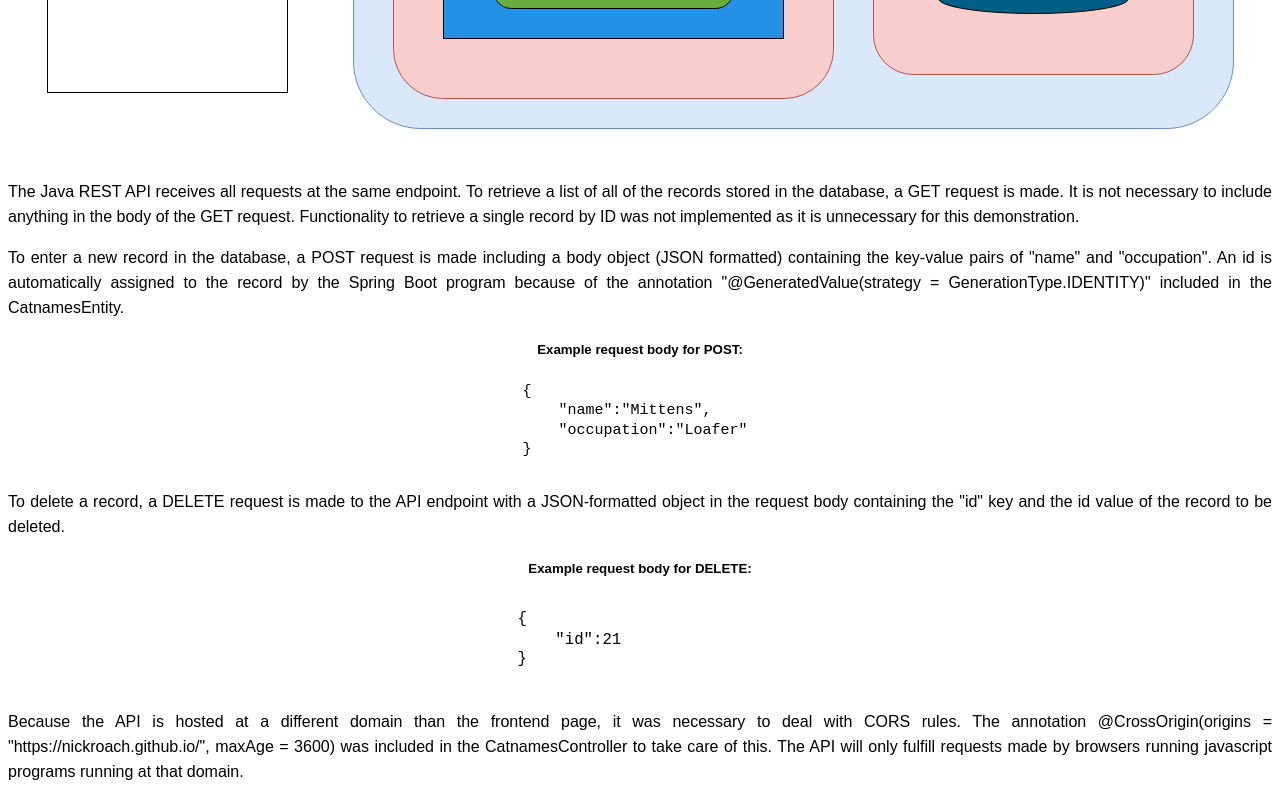
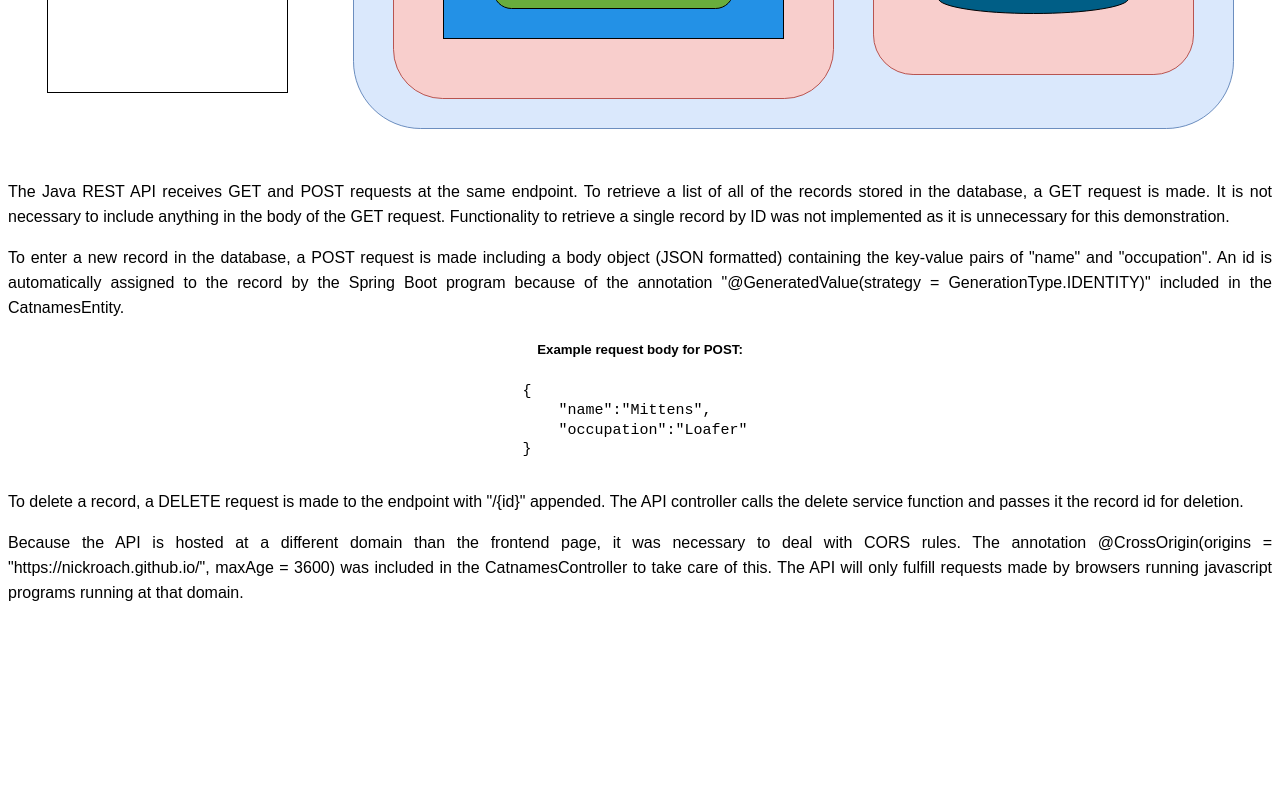
Before and after one commit to NickRoach/catnames, a plain HTML site: page index.html in a window 1280 px wide. Shown: the part 1707-2507 px from the top of the page. After the commit the page ends 2328 px from the top, so only its background shows below. Drawn offline with Linux system fonts and the light colour scheme; no server answers.

Commit message:
DELETE explanation in index.html modified to reflect new endpoint

```diff
--- a/index.html
+++ b/index.html
@@ -55,11 +55,12 @@
             src="./images/architecture-diagram-vertical.svg"
         />
         <p>
-            The Java REST API receives all requests at the same endpoint. To
-            retrieve a list of all of the records stored in the database, a GET
-            request is made. It is not necessary to include anything in the body
-            of the GET request. Functionality to retrieve a single record by ID
-            was not implemented as it is unnecessary for this demonstration.
+            The Java REST API receives GET and POST requests at the same
+            endpoint. To retrieve a list of all of the records stored in the
+            database, a GET request is made. It is not necessary to include
+            anything in the body of the GET request. Functionality to retrieve a
+            single record by ID was not implemented as it is unnecessary for
+            this demonstration.
         </p>
         <p>
             To enter a new record in the database, a POST request is made
@@ -74,12 +75,10 @@
             <img class="codeSnippet" src="./images/POST-Object.svg" />
         </div>
         <p>
-            To delete a record, a DELETE request is made to the API endpoint
-            with a JSON-formatted object in the request body containing the "id"
-            key and the id value of the record to be deleted.
+            To delete a record, a DELETE request is made to the endpoint with
+            "/{id}" appended. The API controller calls the delete service
+            function and passes it the record id for deletion.
         </p>
-        <h5>Example request body for DELETE:</h5>
-        <img class="codeSnippet" src="./images/DELETE-Object.svg" />
         <p>
             Because the API is hosted at a different domain than the frontend
             page, it was necessary to deal with CORS rules. The annotation
```
